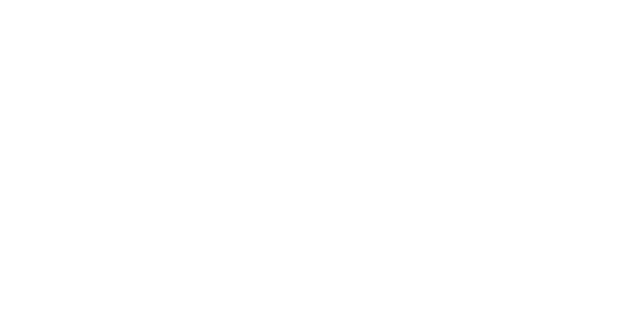
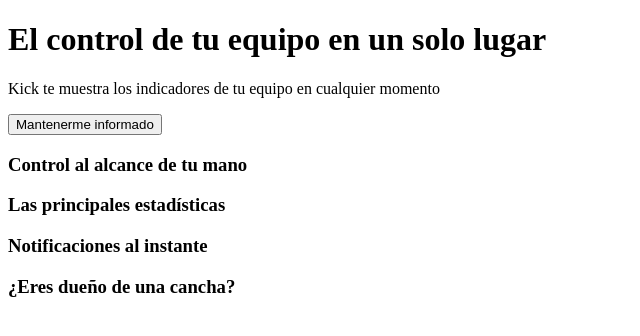
Before and after one commit to ReyesTimes/kicklanding, a website: page index.html in a window 1280 px wide. Shown: the whole page, without its empty margins (0-640 px from the left). Drawn offline with Linux system fonts and the light colour scheme.

Commit message:
:hammer: add titles to sections

```diff
--- a/index.html
+++ b/index.html
@@ -7,6 +7,27 @@
     <title>El control de tu equipo en un solo lugar</title>
 </head>
 <body>
+    <header>
+        <h1>El control de tu equipo en un solo lugar</h1>
+        <p>Kick te muestra los indicadores de tu equipo en cualquier momento</p>
+        <button>Mantenerme informado</button>
+    </header>
+    <main>
+        <article>
+            <section>
+                <h3>Control al alcance de tu mano</h3>
+            </section>
+            <section>
+                <h3>Las principales estadísticas</h3>
 
+            </section>
+            <section>
+                <h3>Notificaciones al instante</h3>
+            </section>
+            <section>
+                <h3>¿Eres dueño de una cancha?</h3>
+            </section>
+        </article>
+    </main>
 </body>
 </html>
```
